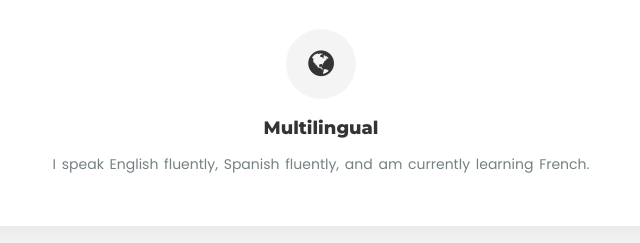
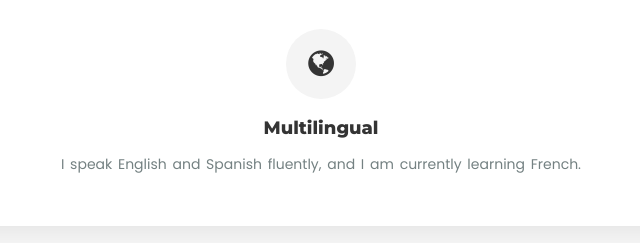
Before and after one commit to RepAlert/arepub.github.io, a plain HTML site: page index.html in a window 1280 px wide. Shown: the part 2026-2269 px from the top of the page, 319-959 px from the left. Drawn offline with nearby package versions, Linux system fonts and the light colour scheme.

Commit message:
Update index.html

```diff
--- a/index.html
+++ b/index.html
@@ -182,7 +182,7 @@
 						<div class="item">
 							<span class="icon"><i class="fa fa-globe" aria-hidden="true"></i></span>
 							<h6>Multilingual </h6>
-							<p>I speak English fluently, Spanish fluently, and am currently learning French.</p>
+							<p>I speak English and Spanish fluently, and I am currently learning French.</p>
 						</div>
 					</div>
 					<div class="col-md-3.5">
```
